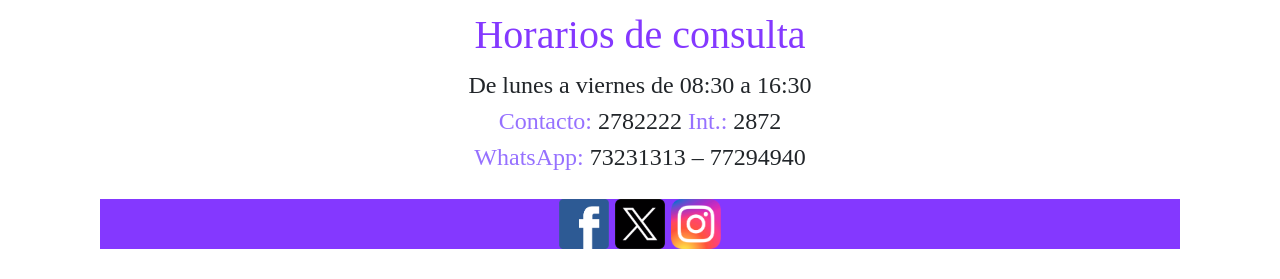
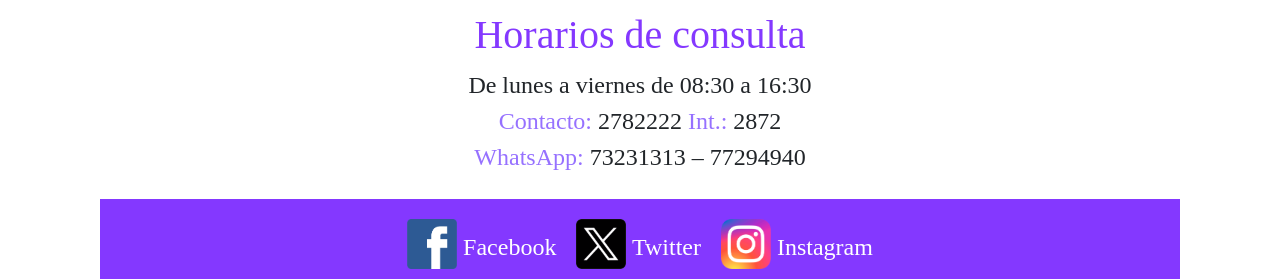
Before and after one commit to DanielaOropezaBalcazar/PROYECTO-PSICOPEDAGOGIA, a PHP site: page /contactanos.php in a window 1280 px wide. Shown: the part 1995-2274 px from the top of the page. Before the commit the page ends 2244 px from the top, so only its background shows below. Run offline with PHP 8.4, Linux system fonts and the light colour scheme; some libraries are stand-ins or nearby versions; grey boxes are pictures that could not be loaded.

Commit message:
Correccion de enlaces de redes sociales Contactanos

```diff
--- a/public/contactanos.php
+++ b/public/contactanos.php
@@ -1,59 +1,77 @@
 <!DOCTYPE html>
 <html lang="es">
+
 <head>
   <meta charset="UTF-8">
   <meta name="viewport" content="width=device-width, initial-scale=1.0">
   <title>Navbar con Bootstrap</title>
   <link rel="stylesheet" href="https://stackpath.bootstrapcdn.com/bootstrap/4.5.2/css/bootstrap.min.css">
   <style>
-    body{
+    body {
       font-family: Allerta;
       font-size: 24px;
     }
 
     h1 {
-      font-family:  Inria Serif;
+      font-family: Inria Serif;
       color: #8438FF;
       font-size: 40px;
     }
+
     .navbar {
-      background-color: #D6ADFF; /* Morado en hexadecimal */
+      background-color: #D6ADFF;
+      /* Morado en hexadecimal */
     }
+
     .navbar-nav {
       width: 100%;
     }
+
     .nav-item {
-      width: calc(100% / 6); /* Dividir en 6 para 6 elementos */
+      width: calc(100% / 6);
+      /* Dividir en 6 para 6 elementos */
       text-align: center;
     }
+
     .nav-link {
-      padding: 0.5rem 1rem; /* Espacio alrededor del enlace */
+      padding: 0.5rem 1rem;
+      /* Espacio alrededor del enlace */
     }
+
     /* Estilo para eliminar el borde de las celdas de la tabla */
     .list-group-item {
       border: none !important;
     }
+
     /* Estilo para cambiar el color de los correos electrónicos */
     .correo {
-      color: #7862FF; /* Color naranja */
-      text-align: center; /* Alinea el texto al centro */
+      color: #7862FF;
+      /* Color naranja */
+      text-align: center;
+      /* Alinea el texto al centro */
     }
+
     /* Estilo para centrar los nombres */
     .nombre {
-      text-align: center; /* Alinea el texto al centro */
+      text-align: center;
+      /* Alinea el texto al centro */
     }
+
     /* Estilo para la sección morada */
     .seccion-morada {
-      color: #9671FF; /* Color morado */
-      font-size: 24px; /* Tamaño de la fuente */
+      color: #9671FF;
+      /* Color morado */
+      font-size: 24px;
+      /* Tamaño de la fuente */
     }
+
     footer {
       background-color: #8438FF;
       color: #333;
     }
-
   </style>
 </head>
+
 <body>
 
   <nav class="navbar navbar-expand-lg navbar-light bg-#D6ADFF">
@@ -168,18 +186,26 @@
         </p>
 
       </div>
-
-    <footer class="text-center mt-4" style="background-color: #8438FF; color: #333;">
-  <div>
-  <a href="https://www.facebook.com/tucuenta" target="_blank" style="color:white">
-  <img src="../images/Contactos/facebook.png" alt="Facebook" width="50" height="50">
+      <footer class="text-center mt-4" style="background-color: #8438FF; color: #333; padding-top: 20px;">
+  <div style="display: flex; justify-content: center;">
+    <div style="margin-right: 20px; text-align: center;">
+      <a href="https://www.facebook.com/tucuenta" target="_blank" style="color:white; display: block; text-decoration: none;">
+        <img src="../images/Contactos/facebook.png" alt="Facebook" width="50" height="50" style="margin-bottom: 10px;">
+        Facebook
       </a>
-<a href="https://twitter.com/tucuenta" target="_blank" style="color:white">
-  <img src="../images/Contactos/x.png" alt="Twitter" width="50" height="50">
+    </div>
+    <div style="margin-right: 20px; text-align: center;">
+      <a href="https://twitter.com/tucuenta" target="_blank" style="color:white; display: block; text-decoration: none;">
+        <img src="../images/Contactos/x.png" alt="Twitter" width="50" height="50" style="margin-bottom: 10px;">
+        Twitter
       </a>
-<a href="https://www.instagram.com/tucuenta" target="_blank" style="color:white">
-  <img src="../images/Contactos/instagram.png" alt="Instagram" width="50" height="50">
+    </div>
+    <div style="text-align: center;">
+      <a href="https://www.instagram.com/tucuenta" target="_blank" style="color:white; display: block; text-decoration: none;">
+        <img src="../images/Contactos/instagram.png" alt="Instagram" width="50" height="50" style="margin-bottom: 10px;">
+        Instagram
       </a>
+    </div>
   </div>
 </footer>
 
@@ -190,4 +216,5 @@
     <script src="https://cdn.jsdelivr.net/npm/@popperjs/core@2.5.4/dist/umd/popper.min.js"></script>
     <script src="https://stackpath.bootstrapcdn.com/bootstrap/4.5.2/js/bootstrap.min.js"></script>
 </body>
+
 </html>
```
Lines whose indentation alone changed are shown as unchanged.
